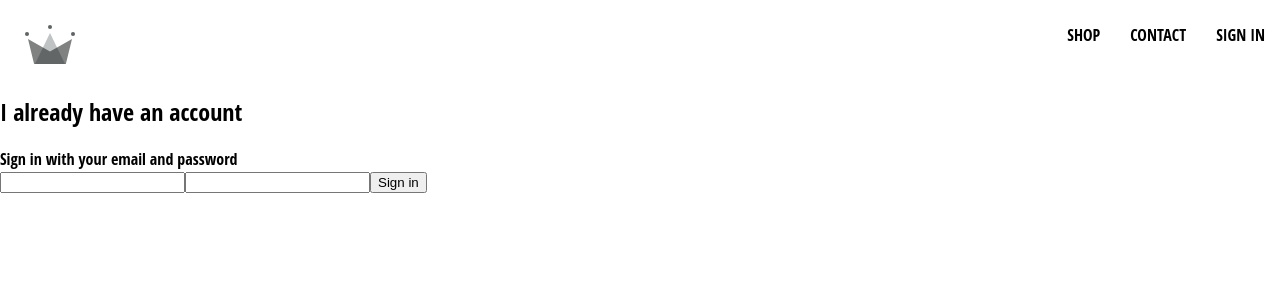
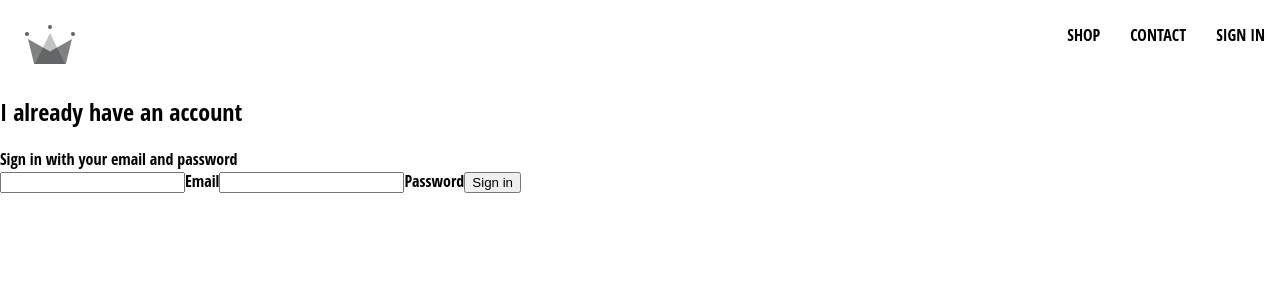
Before and after one commit to mandvisingh/paridhann, a React (Create React App) app: page /signin in a window 1280 px wide. Shown: the top 300 px of the page. Built offline with nearby package versions, Linux system fonts and the light colour scheme.

Commit message:
feat: minor signin page fixes

```diff
--- a/src/component/signin/signin.jsx
+++ b/src/component/signin/signin.jsx
@@ -25,7 +25,9 @@ return(
 <form onSubmit={()=>handleSubmit()}
 >
     <input type="email" name="emailaddress" value={emailaddress} required onChange={(e)=>handleChange(e)}/>
+    <label htmlFor="emailaddress">Email</label>
     <input type="password" name="password" value={password} required onChange={(e)=>handleChange(e)}/>
+    <label htmlFor="password">Password</label>
     <button type='submit'>Sign in</button>
 </form>
     </div>
```
